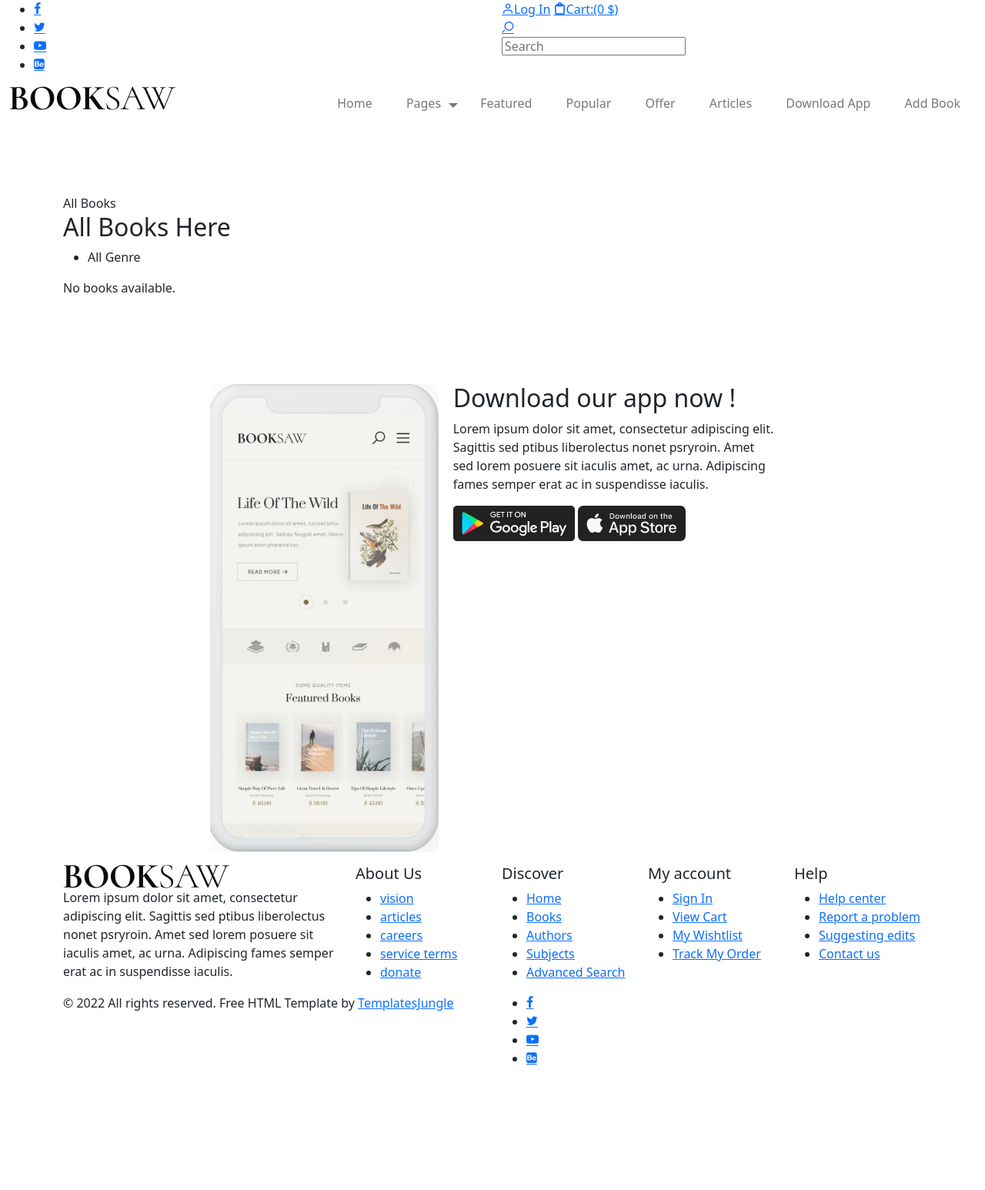
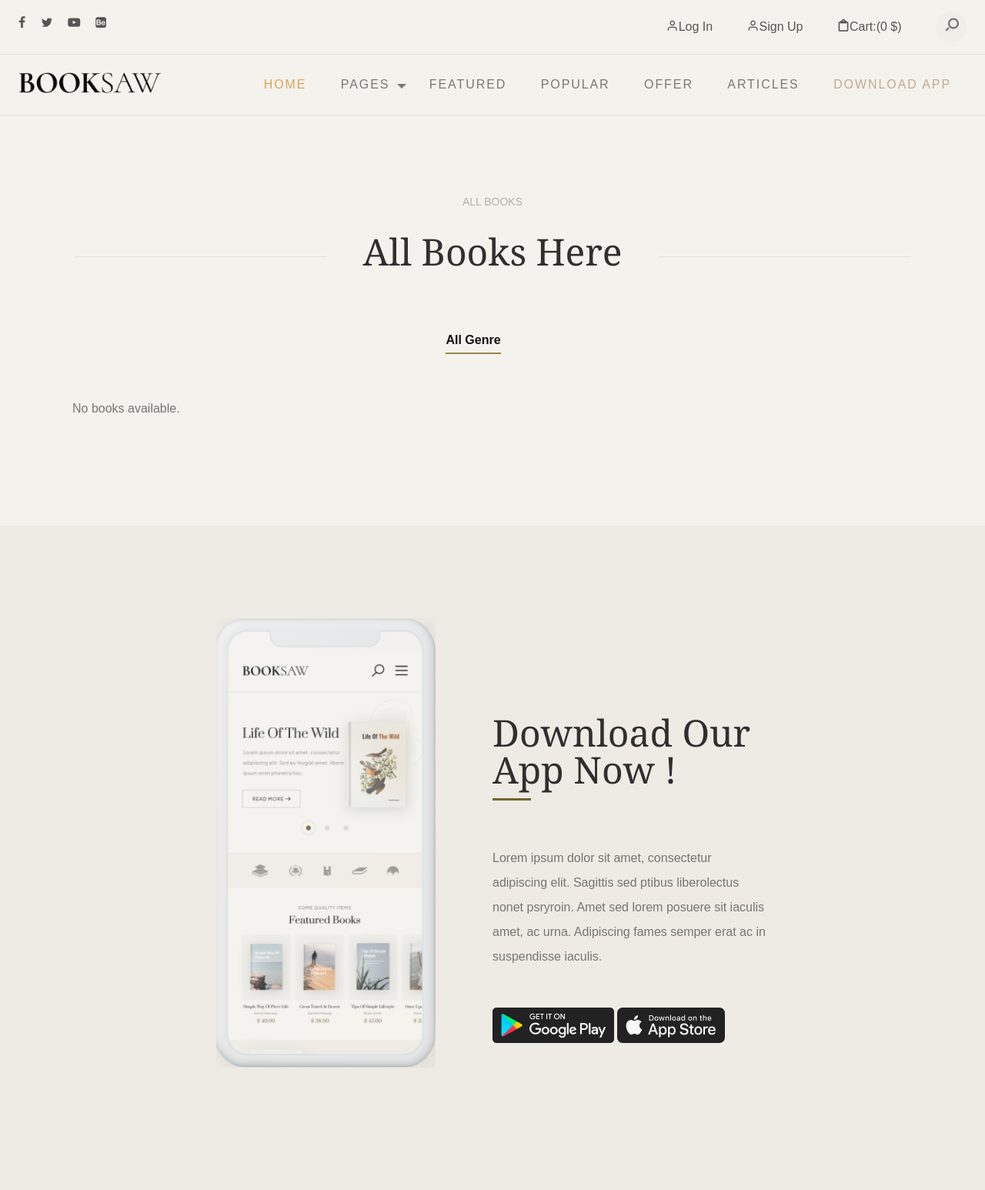
Before and after one commit to rashidiy/ShareILM, a Django app: page /books/all/ in a window 1280 px wide. Shown: the top 1546 px of the page at 77% size. Before the commit the page ends 1383 px from the top, so only its background shows below. Run offline with Django 5.2, Linux system fonts and the light colour scheme; data that the repository does not hold is empty; style sheets or scripts are compiled from the project's sources; parts of the project's set-up code (start-up, migrations or seed data) failed here and were passed over; some web fonts are replaced.

Commit message:
Updated base page and fixed url

```diff
--- a/templates/booksaw/base.html
+++ b/templates/booksaw/base.html
@@ -1,10 +1,8 @@
-{% load static %}
-
+{% load  static %}
 <!DOCTYPE html>
 <html lang="en">
-
 <head>
-	<title>BookSaw - Free Book Store HTML CSS Template</title>
+	<title>{% block title %}    {% endblock %}</title>
 	<meta charset="utf-8">
 	<meta http-equiv="X-UA-Compatible" content="IE=edge">
 	<meta name="viewport" content="width=device-width, initial-scale=1.0">
@@ -17,13 +15,10 @@
 	<link href="https://cdn.jsdelivr.net/npm/bootstrap@5.3.1/dist/css/bootstrap.min.css" rel="stylesheet"
 		integrity="sha384-4bw+/aepP/YC94hEpVNVgiZdgIC5+VKNBQNGCHeKRQN+PtmoHDEXuppvnDJzQIu9" crossorigin="anonymous">
 
-	<link rel="stylesheet" type="text/css" href="{% static 'assets/css/normalize.css' %}">
-	<link rel="stylesheet" type="text/css" href="{% static 'assets/icomoon/icomoon.css' %}">
-	<link rel="stylesheet" type="text/css" href="{% static 'assets/css/vendor.css' %}">
-	<link rel="stylesheet" type="text/css" href="{% static 'assets/style.css' %}">
-    {% block extra_style %}
-
-    {% endblock %}
+	<link rel="stylesheet" type="text/css" href="{% static 'css/normalize.css' %}">
+	<link rel="stylesheet" type="text/css" href="{% static 'css/icomoon/icomoon.css' %}">
+	<link rel="stylesheet" type="text/css" href="{% static 'css/vendor.css' %}">
+	<link rel="stylesheet" type="text/css" href="{% static 'css/style.css' %}">
 </head>
 
 <body data-bs-spy="scroll" data-bs-target="#header" tabindex="0">
@@ -56,9 +51,15 @@
                             {% if user.is_anonymous %}
                                 <a href="{% url 'accounts:login' %}" class="user-account for-buy"><i
                                         class="icon icon-user"></i><span>Log In</span></a>
+                                <a href="{% url 'accounts:register' %}" class="user-account for-buy"><i
+                                        class="icon icon-user"></i><span>Sign Up</span></a>
                             {% else %}
-                                <a href="#" class="user-account for-buy"><i
+                                <a href="{% url 'apps:my_books' %}" class="user-account for-buy"><i
                                         class="icon icon-user"></i><span>  {{ user.email }}</span></a>
+                                <a href="#" onclick="document.getElementById('logout-form').submit();" id="logout-link" class="cart for-buy"><span>Logout</span></a>
+                                <form id="logout-form" method="post" action="{% url 'logout' %}" style="display: none;">
+                                    {% csrf_token %}
+                                </form>
                             {% endif %}
 
 							<a href="#" class="cart for-buy"><i class="icon icon-clipboard"></i><span>Cart:(0
@@ -84,13 +85,13 @@
 			</div>
 		</div><!--top-content-->
         {% block header %}
-        <header id="header">
+        <header id="header" >
 			<div class="container-fluid">
 				<div class="row">
 
 					<div class="col-md-2">
 						<div class="main-logo">
-							<a href="index.html"><img src="{% static 'assets/images/main-logo.png' %}" alt="logo"></a>
+							<a href="index.html"><img src="{% static 'images/main-logo.png' %}" alt="logo"></a>
 						</div>
 
 					</div>
@@ -100,29 +101,22 @@
 						<nav id="navbar">
 							<div class="main-menu stellarnav">
 								<ul class="menu-list">
-									<li class="menu-item active"><a href="#home">Home</a></li>
+									<li class="menu-item active"><a href="{% url 'home' %}#home">Home</a></li>
 									<li class="menu-item has-sub">
 										<a href="#pages" class="nav-link">Pages</a>
 
 										<ul>
-											<li class="active"><a href="index.html">Home</a></li>
-											<li><a href="about.html">About <span class="badge bg-dark">PRO</span></a></li>
-											<li><a href="styles.html">Styles <span class="badge bg-dark">PRO</span></a></li>
-											<li><a href="blog.html">Blog <span class="badge bg-dark">PRO</span></a></li>
-											<li><a href="single-post.html">Post Single <span class="badge bg-dark">PRO</span></a></li>
-											<li><a href="shop.html">Our Store <span class="badge bg-dark">PRO</span></a></li>
-											<li><a href="single-product.html">Product Single <span class="badge bg-dark">PRO</span></a></li>
-											<li><a href="contact.html">Contact <span class="badge bg-dark">PRO</span></a></li>
-											<li><a href="thank-you.html">Thank You <span class="badge bg-dark">PRO</span></a></li>
+											<li class="active"><a href="{% url 'apps:all_books' %}">All Books</a></li>
+											<li class="menu-item"><a href="{% url 'apps:book_create' %}" class="nav-link btn btn-outline-dark rounded-pill m-0" >Add Book</a></li>
 										</ul>
 
 									</li>
-									<li class="menu-item"><a href="#featured-books" class="nav-link">Featured</a></li>
-									<li class="menu-item"><a href="#popular-books" class="nav-link">Popular</a></li>
+									<li class="menu-item"><a href="{% url 'home' %}#featured-books" class="nav-link">Featured</a></li>
+									<li class="menu-item"><a href="{% url 'home' %}#popular-books" class="nav-link">Popular</a></li>
 									<li class="menu-item"><a href="#special-offer" class="nav-link">Offer</a></li>
-									<li class="menu-item"><a href="#latest-blog" class="nav-link">Articles</a></li>
+									<li class="menu-item"><a href="{% url 'home' %}#latest-blog" class="nav-link">Articles</a></li>
 									<li class="menu-item"><a href="#download-app" class="nav-link">Download App</a></li>
-									<li class="menu-item"><a href="{% url 'apps:book_create' %}" class="nav-link btn btn-outline-dark rounded-pill m-0" >Add Book</a></li>
+
 								</ul>
 
 								<div class="hamburger">
@@ -155,7 +149,7 @@
 
 						<div class="col-md-5">
 							<figure>
-								<img src="{% static 'assets/images/device.png' %}" alt="phone" class="single-image">
+								<img src="{% static 'images/device.png' %}" alt="phone" class="single-image">
 							</figure>
 						</div>
 
@@ -166,8 +160,8 @@
 									liberolectus nonet psryroin. Amet sed lorem posuere sit iaculis amet, ac urna.
 									Adipiscing fames semper erat ac in suspendisse iaculis.</p>
 								<div class="google-app">
-									<img src="{% static 'assets/images/google-play.jpg' %}" alt="google play">
-									<img src="{% static 'assets/images/app-store.jpg' %}" alt="app store">
+									<img src="{% static 'images/google-play.jpg' %}" alt="google play">
+									<img src="{% static 'images/app-store.jpg' %}" alt="app store">
 								</div>
 							</div>
 						</div>
@@ -186,7 +180,7 @@
 
 					<div class="footer-item">
 						<div class="company-brand">
-							<img src="{% static 'assets/images/main-logo.png' %}" alt="logo" class="footer-logo">
+							<img src="{% static 'images/main-logo.png' %}" alt="logo" class="footer-logo">
 							<p>Lorem ipsum dolor sit amet, consectetur adipiscing elit. Sagittis sed ptibus liberolectus
 								nonet psryroin. Amet sed lorem posuere sit iaculis amet, ac urna. Adipiscing fames
 								semper erat ac in suspendisse iaculis.</p>
@@ -332,12 +326,12 @@
 		</div>
 	</div>
 
-	<script src="{% static 'assets/js/jquery-1.11.0.min.js' %}"></script>
+	<script src="{% static 'js/jquery-1.11.0.min.js' %}"></script>
 	<script src="https://cdn.jsdelivr.net/npm/bootstrap@5.3.1/dist/js/bootstrap.bundle.min.js"
 		integrity="sha384-HwwvtgBNo3bZJJLYd8oVXjrBZt8cqVSpeBNS5n7C8IVInixGAoxmnlMuBnhbgrkm"
 		crossorigin="anonymous"></script>
-	<script src="{% static 'assets/js/plugins.js' %}"></script>
-	<script src="{% static 'assets/js/script.js' %}"></script>
+	<script src="{% static 'js/plugins.js' %}"></script>
+	<script src="{% static 'js/script.js' %}"></script>
 
 </body>
 
```
